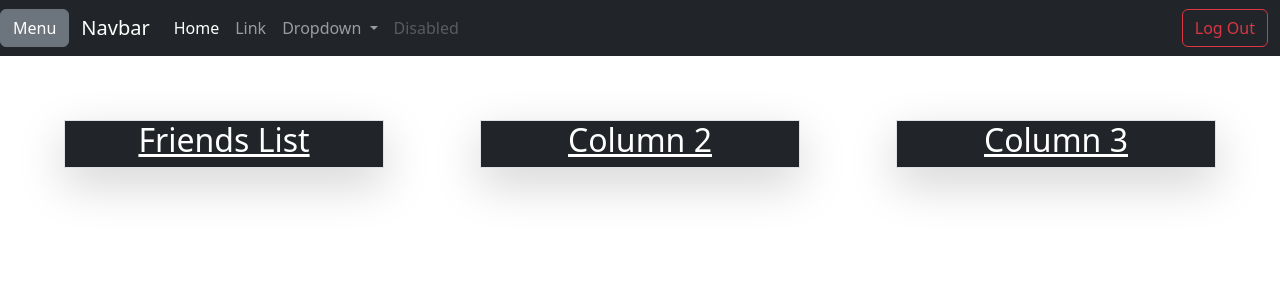
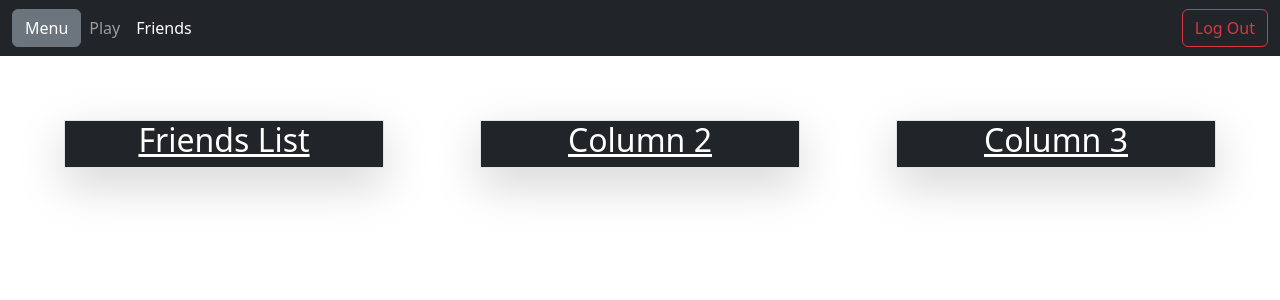
Before and after one commit to Ed-Bryce/COMP208, a PHP site: page /social.php in a window 1280 px wide. Shown: the top 300 px of the page. Run offline with PHP 8.4, Linux system fonts and the light colour scheme; the visitor is signed in with stand-in values (Sample User, id 1).

Commit message:
Navbar Rebuild Functional

```diff
--- a/social.php
+++ b/social.php
@@ -15,31 +15,18 @@
 <body>
     <!-- Nav Bar -->
     <nav class="navbar navbar-expand-lg navbar-dark bg-dark">
+        <div class="container-fluid">
             <button type="button" class="btn btn-secondary" data-bs-toggle="offcanvas" data-bs-target="#menu">Menu</button>
-        <div class="container-fluid">
-            <a class="navbar-brand" href="#">Navbar</a>
             <button class="navbar-toggler" type="button" data-bs-toggle="collapse" data-bs-target="#navbarSupportedContent" aria-controls="navbarSupportedContent" aria-expanded="false" aria-label="Toggle navigation">
                 <span class="navbar-toggler-icon"></span>
             </button>
             <div class="collapse navbar-collapse" id="navbarSupportedContent">
                 <ul class="navbar-nav me-auto mb-2 mb-lg-0">
                     <li class="nav-item">
-                    <a class="nav-link active" aria-current="page" href="#">Home</a>
+                        <a class="nav-link " aria-current="page" href="board.php">Play</a>
                     </li>
                     <li class="nav-item">
-                    <a class="nav-link" href="#">Link</a>
-                </li>
-                <li class="nav-item dropdown">
-                    <a class="nav-link dropdown-toggle" href="#" id="navbarDropdown" role="button" data-bs-toggle="dropdown" aria-expanded="false"> Dropdown </a>
-                    <ul class="dropdown-menu" aria-labelledby="navbarDropdown">
-                        <li><a class="dropdown-item" href="#">Action</a></li>
-                        <li><a class="dropdown-item" href="#">Another action</a></li>
-                        <li><hr class="dropdown-divider"></li>
-                        <li><a class="dropdown-item" href="#">Something else here</a></li>
-                    </ul>
-                </li>
-                <li class="nav-item">
-                    <a class="nav-link disabled" href="#" tabindex="-1" aria-disabled="true">Disabled</a>
+                        <a class="nav-link active" aria-current="page" href="social.php">Friends</a>
                     </li>
                 </ul>
                 <a href="login.php" class="btn btn-outline-danger" type="submit">Log Out</a>
```
Also changed, not shown: board.php (+10 -10 lines). Lines whose indentation alone changed are shown as unchanged.
